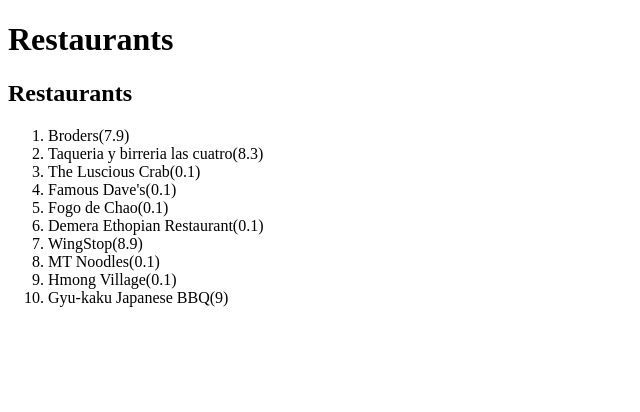
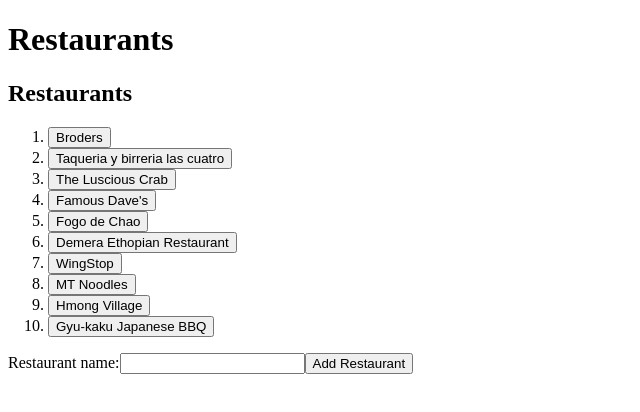
Before and after one commit to BrieFitzpatrick/Restaurants-App, an Angular app in the folder restaurants/: page / in a window 1280 px wide. Shown: the top 412 px of the page, without its empty margins (0-640 px from the left). Built offline with nearby package versions, Linux system fonts and the light colour scheme.

Commit message:
attempting to add

```diff
--- a/restaurants/src/app/app.module.ts
+++ b/restaurants/src/app/app.module.ts
@@ -4,6 +4,7 @@
 import { AppRoutingModule } from './app-routing.module';
 import { AppComponent } from './app.component';
 import { RestaurantsComponent } from './components/restaurants/restaurants.component';
+import { FormsModule } from '@angular/forms'; // <-- NgModel lives here
 
 
 @NgModule({
@@ -14,7 +15,8 @@
   ],
   imports: [
     BrowserModule,
-    AppRoutingModule
+    AppRoutingModule,
+    FormsModule
   ],
   providers: [],
   bootstrap: [AppComponent]
--- a/restaurants/src/app/components/restaurants/restaurants.component.html
+++ b/restaurants/src/app/components/restaurants/restaurants.component.html
@@ -1,7 +1,28 @@
 <h2>Restaurants</h2>
 <ol class="restaurants">
     <li *ngFor="let restaurant of Restaurant">
+        <button [class.selected]="restaurant === selectedRestaurant" type="button" (click)="onSelect(restaurant)">
         <span class="name">{{restaurant.name}}</span>
-        <span class="type">({{restaurant.rank}})</span><br>
+        </button>
     </li>
   </ol>
+
+  <div *ngIf="selectedRestaurant">
+    <h2>{{selectedRestaurant.name | uppercase}} Details</h2>
+    <div>
+      <label for="restaurant-name">Restaurant name: </label>
+      <input id="restaurant-name" [(ngModel)]="selectedRestaurant.name" placeholder="name">
+      <div>Rank: {{selectedRestaurant.rank}}</div>
+    </div>
+  </div>
+
+  <div>
+    <label for="new-restaurant">Restaurant name:</label>
+    <input type="new-restaurant" #restaurantName />
+
+    <!-- <label for="newrestaurant">Rank:</label>
+    <input type="newrestaurant" #restaurantRank /> -->
+
+    <button type="button" (click)="add(newRestaurant)">Add Restaurant</button>
+
+  </div>
--- a/restaurants/src/app/components/restaurants/restaurants.component.ts
+++ b/restaurants/src/app/components/restaurants/restaurants.component.ts
@@ -1,6 +1,7 @@
-import { Component } from "@angular/core";
+import { Component, Input, OnInit } from "@angular/core";
 import { Restaurant } from "../../models/restaurants.model";
 import { RESTAURANTS } from "src/app/services/restaurants.service";
+import { throwIfEmpty } from "rxjs";
 
 @Component({
     selector: 'app-restaurants',
@@ -8,5 +9,16 @@
     styleUrls: ['./restaurants.component.scss']
   })
   export class RestaurantsComponent {
+    newRestaurant = ''
     Restaurant = RESTAURANTS;
+
+    selectedRestaurant?: Restaurant;
+    onSelect(restaurant: Restaurant): void{
+      this.selectedRestaurant= restaurant;
+    }
+
+    add(newRestaurant:any){
+      this.newRestaurant += newRestaurant.target.value;
+      this.Restaurant.push(newRestaurant);
+    }
   }
```
Also changed, not shown: restaurants/src/app/services/restaurants.service.ts (line endings or trailing spaces).
